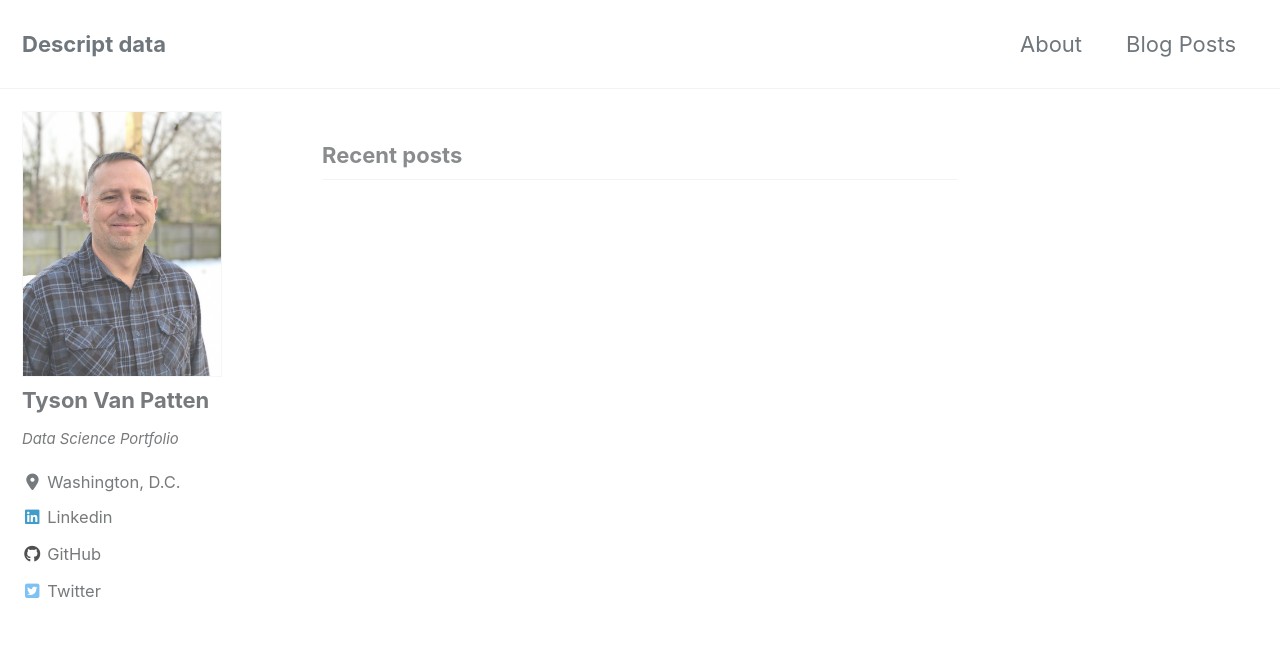
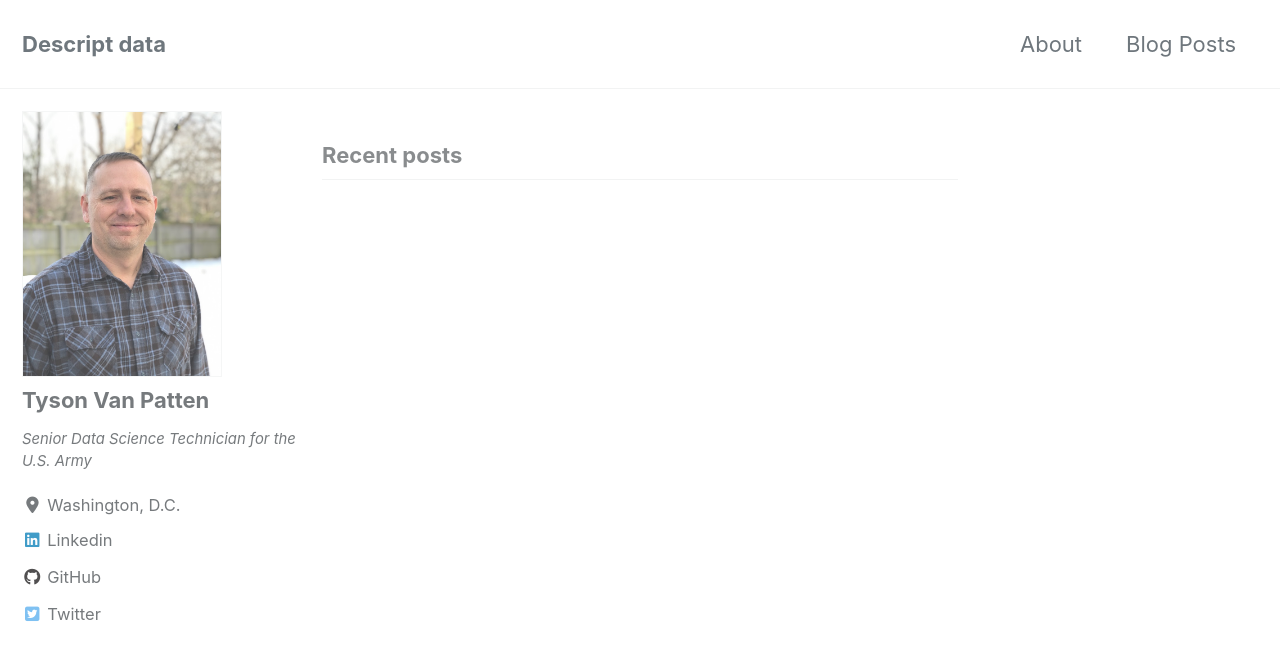
Before and after one commit to tvanpat/tvanpat, a Jekyll site: the page built from index.html, in a window 1280 px wide and 900 px high. Shown: the top 660 px of the window. Built offline with Jekyll 4.4.1, drawn with Linux system fonts in a browser that asks for light colours; cached includes are drawn as plain includes; nearby versions of some CDN libraries; the list of posts is cut into pages by our own code.

Commit message:
Update _config.yml

```diff
--- a/_config.yml
+++ b/_config.yml
@@ -109,7 +109,7 @@ analytics:
 author:
   name             : "Tyson Van Patten"
   avatar           : "/images/profile_pic.jpg"
-  bio              : "Data Science Portfolio"
+  bio              : "Senior Data Science Technician for the U.S. Army"
   location         : "Washington, D.C."
   email            :
   links:
```
